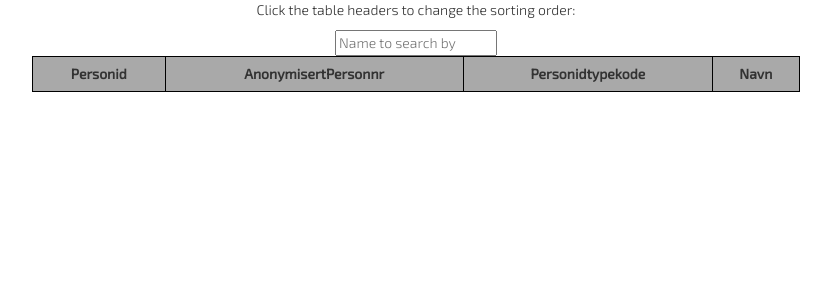
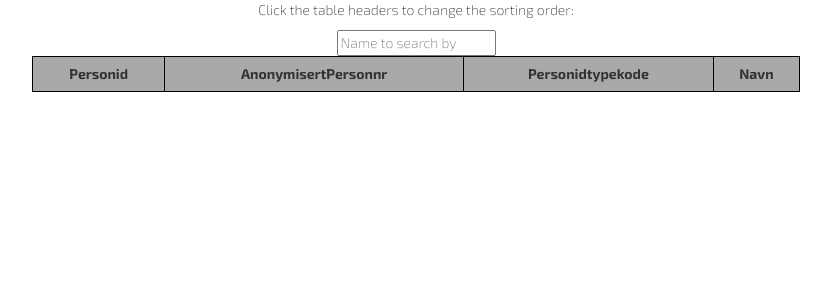
Before and after one commit to aydex/bachelorNTNU, a PHP site: page /testing/index.html in a window 1280 px wide. Shown: the top 300 px of the page, without its empty margins (224-1055 px from the left). Run offline with PHP 8.4, Linux system fonts and the light colour scheme; lists and menus that the app fills with data are empty; some libraries are stand-ins or nearby versions.

Commit message:
Added one more fontweight

```diff
--- a/css/main.css
+++ b/css/main.css
@@ -1,5 +1,5 @@
 /****Header*****/
-@import url(https://fonts.googleapis.com/css?family=Exo+2:300,400);
+@import url(http://fonts.googleapis.com/css?family=Exo+2:400,200,700) ;
 
 html{
 	text-align: center;
```
